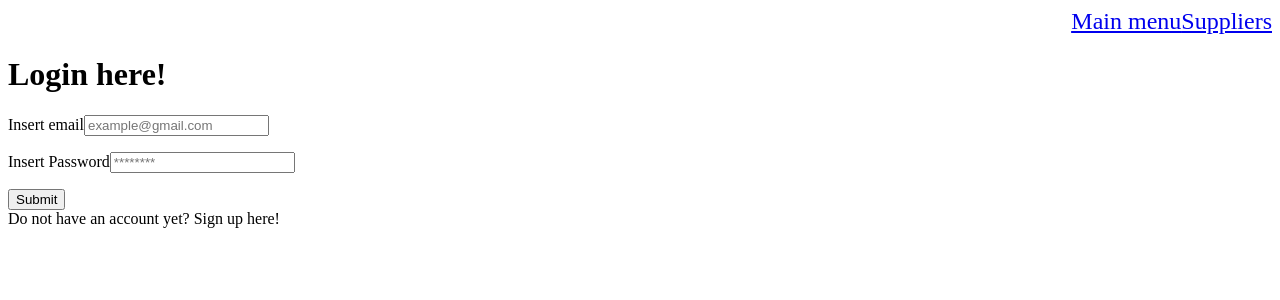
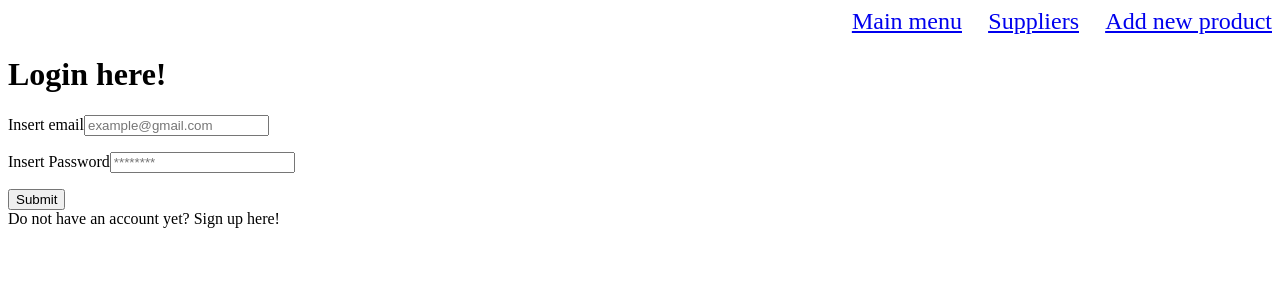
Before and after one commit to MarcosUgalde/Software-inventario-de-articulos, a React (Vite) app in the folder inventario-frontend/: page /login in a window 1280 px wide. Shown: the top 300 px of the page. Built offline with nearby package versions, Linux system fonts and the light colour scheme; no server answers.

Commit message:
feat: successfully created page to submit new suppliers

```diff
--- a/inventario-frontend/src/components/NavBar/index.jsx
+++ b/inventario-frontend/src/components/NavBar/index.jsx
@@ -1,5 +1,5 @@
+import { Link, useRoute } from 'wouter'
 import Styled from './styles'
-import { Link, useRoute } from 'wouter'
 import { useUser, useLogout } from '../../hooks'
 import { useState } from 'react'
 
@@ -8,7 +8,7 @@ const CustomLink = ({ href, children }) => {
 
     return (
         <Link {...{ href }}>
-            <Styled.Anchor {...{ href, isActive }} >{children}</Styled.Anchor>
+            <Styled.Anchor {...{ href, isActive }}>{children}</Styled.Anchor>
         </Link>
     )
 }
@@ -30,6 +30,7 @@ const NavBar = () => {
         <Styled.Nav>
             <CustomLink href='/' >Main menu</CustomLink>
             <CustomLink href='/suppliers' >Suppliers</CustomLink>
+            <CustomLink href='/new-product'>Add new product</CustomLink>
             {data && (
                 <Styled.Userlogout>
                 <Styled.User onClick={toggleDropDown}>{data?.username}</Styled.User>
--- a/inventario-frontend/src/components/NavBar/styles.jsx
+++ b/inventario-frontend/src/components/NavBar/styles.jsx
@@ -4,12 +4,12 @@ const Nav = styled.nav`
     display: flex;
     justify-content: flex-end;
     font-size: 1.5rem;
-    gap: 1.5 rem;
+    gap: 1.1em;
 `
 
 const Anchor = styled.a`
     ${({ isActive }) => `
-        color: ${isActive ? 'green' : 'red'}
+        color: ${isActive ? 'green' : 'black'}
         text-decoration: ${!isActive && 'none'}
     `}
 `
--- a/inventario-frontend/src/main.jsx
+++ b/inventario-frontend/src/main.jsx
@@ -9,6 +9,7 @@ import MainPanel from './pages/MainPanel/index.jsx'
 import NavBar from './components/NavBar/index.jsx'
 import Suppliers from './pages/Suppliers/index.jsx'
 import Newproduct from './pages/NewProduct/index.jsx'
+import Newsupplier from './pages/Newsupplier/index.jsx'
 
 const Main = () => {
   return (
@@ -26,6 +27,9 @@ const Main = () => {
         <Route path='/new-product'>
           <Guard component={Newproduct} />
         </Route>
+        <Route path='/new-supplier'>
+          <Guard component={Newsupplier} />
+        </Route>
         <Redirect to='/login' />
       </Switch>
     </Provider>
--- /dev/null
+++ b/inventario-frontend/src/pages/Newsupplier/index.jsx
@@ -0,0 +1,26 @@
+import { useForm } from 'react-hook-form'
+import { useSupInsertion } from '../../hooks'
+
+const goBack = () => {
+    window.history.back()
+}
+
+function Newsupplier() {
+    const { register, handleSubmit } = useForm()
+    const doRegisterSup = useSupInsertion()
+
+    return (
+        <>
+            <h1>Insert supplier information</h1>
+            <form onSubmit={handleSubmit(doRegisterSup)}>
+                <input type="text" name="supplier_name" id="supplier_name" placeholder="Insert supplier name" {...register('supplier_name', {required: true})} />
+                <input type="text" name="contact_sup" id="contact_sup" placeholder="Insert supplier contact information" {...register('contact_sup', {required: true})} />
+                <input type="text" name="" id="" placeholder="Insert a short supplier description" {...register('supplier_description', {required: true})}/>
+                <input type="submit" value='Add Supplier' />
+                <input type="button" value='Back' onClick={goBack}/>
+            </form>
+        </>
+    )
+}
+
+export default Newsupplier
```
